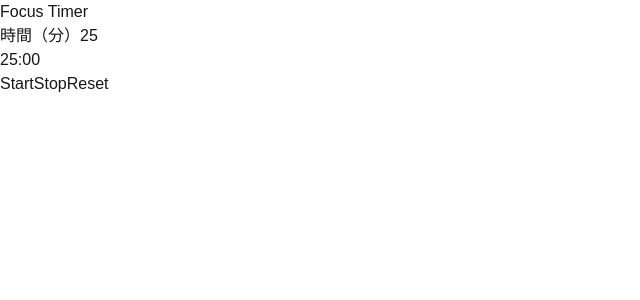
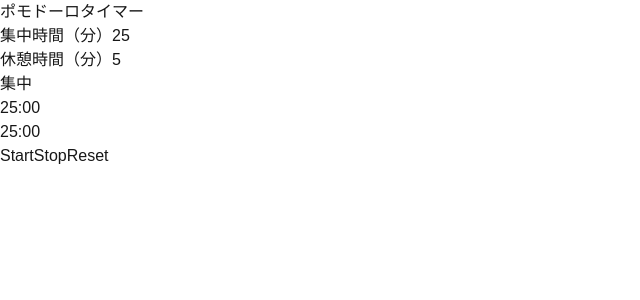
Before and after one commit to soso-0719/ai-study-grove, a Next.js app in the folder web/: page /timer in a window 1280 px wide. Shown: the top 300 px of the page, without its empty margins (0-640 px from the left). Built offline with nearby package versions, Linux system fonts and the light colour scheme.

Commit message:
add focus timer

```diff
--- a/web/app/timer/page.tsx
+++ b/web/app/timer/page.tsx
@@ -3,21 +3,33 @@ import { useState, useEffect, useRef } from "react";
 
 export default function TimerPage() {
     // ユーザーが設定時間（分）
-    const [timeInput, setTimeInput] = useState("25");
+    const [focusInput, setFocusInput] = useState("25");  // 集中時間
+    const [breakInput, setBreakInput] = useState("5");
     // （秒）
     const [timeLeft, setTimeLeft] = useState(25 * 60);
     // タイマーが動いているか
     const [isRunning, setIsRunning] = useState(false);
     // setIntervalのID   useRefで作った変数には.currentのなかに格納される。
     const timerIdRef = useRef<NodeJS.Timeout | null>(null);
+    const [mode, setMode] = useState("focus")
 
     // タイマーが0になったとき音を鳴らして止める
     useEffect(function () {
         if (timeLeft === 0 && isRunning) {
-            handleStop();
-            // ブラウザの標準機能で音を鳴らす
+            if (timerIdRef.current) clearInterval(timerIdRef.current);
             const audio = new Audio("https://www.soundjay.com/buttons/sounds/beep-01a.mp3");
             audio.play();
+            if (mode === "focus") {
+                setMode("break");
+                setTimeLeft(Number(breakInput) * 60);
+            } else {
+                setMode("focus");
+                setTimeLeft(Number(focusInput) * 60);
+            }
+            setIsRunning(true);
+            timerIdRef.current = setInterval(function () {
+                setTimeLeft(function (prev) { return prev - 1; });
+            }, 1000);
         }
     }, [timeLeft]);
 
@@ -47,7 +59,7 @@ export default function TimerPage() {
     function handleReset() {
         handleStop();
         // 入力した分数を秒に変換してリセット
-        setTimeLeft(Number(timeInput) * 60);
+        setTimeLeft(Number(focusInput) * 60);
     }
 
     // 秒をMM:SS形式に変換する
@@ -56,22 +68,36 @@ export default function TimerPage() {
 
     return (
         <main>
-            <h1>Focus Timer</h1>
+            <h1>ポモドーロタイマー</h1>
 
             {/* 時間設定（タイマーが止まっているときだけ変更できる） */}
             <div>
-                <label>時間（分）</label>
+                <label>集中時間（分）</label>
                 <input
                     type="number"
-                    value={timeInput}
+                    value={focusInput}
                     onChange={function (e) {
-                        setTimeInput(e.target.value);
-                        setTimeLeft(Number(e.target.value) * 60);
+                        setFocusInput(e.target.value);
+                        if (mode === "focus") setTimeLeft(Number(e.target.value) * 60);
+                    }}
+                    disabled={isRunning}
+                />
+            </div>
+            <div>
+                <label>休憩時間（分）</label>
+                <input
+                    type="number"
+                    value={breakInput}
+                    onChange={function (e) {
+                        setBreakInput(e.target.value);
+                        if (mode === "break") setTimeLeft(Number(e.target.value) * 60);
                     }}
                     disabled={isRunning}
                 />
             </div>
 
+            <p>{mode === "focus" ? "集中" : "休憩中"}</p>
+            <p>{minutes}:{seconds}</p>
             {/* タイマー表示 */}
             <p>{minutes}:{seconds}</p>
 
```
